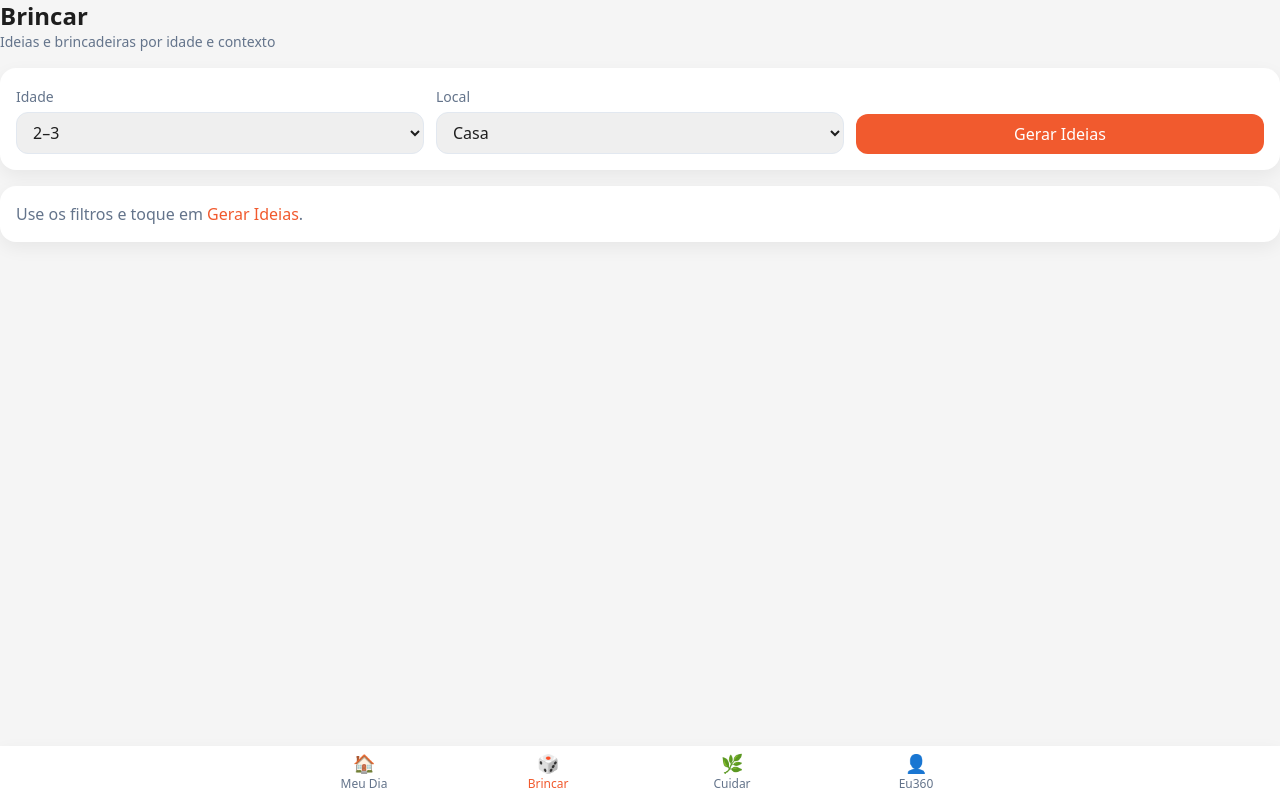
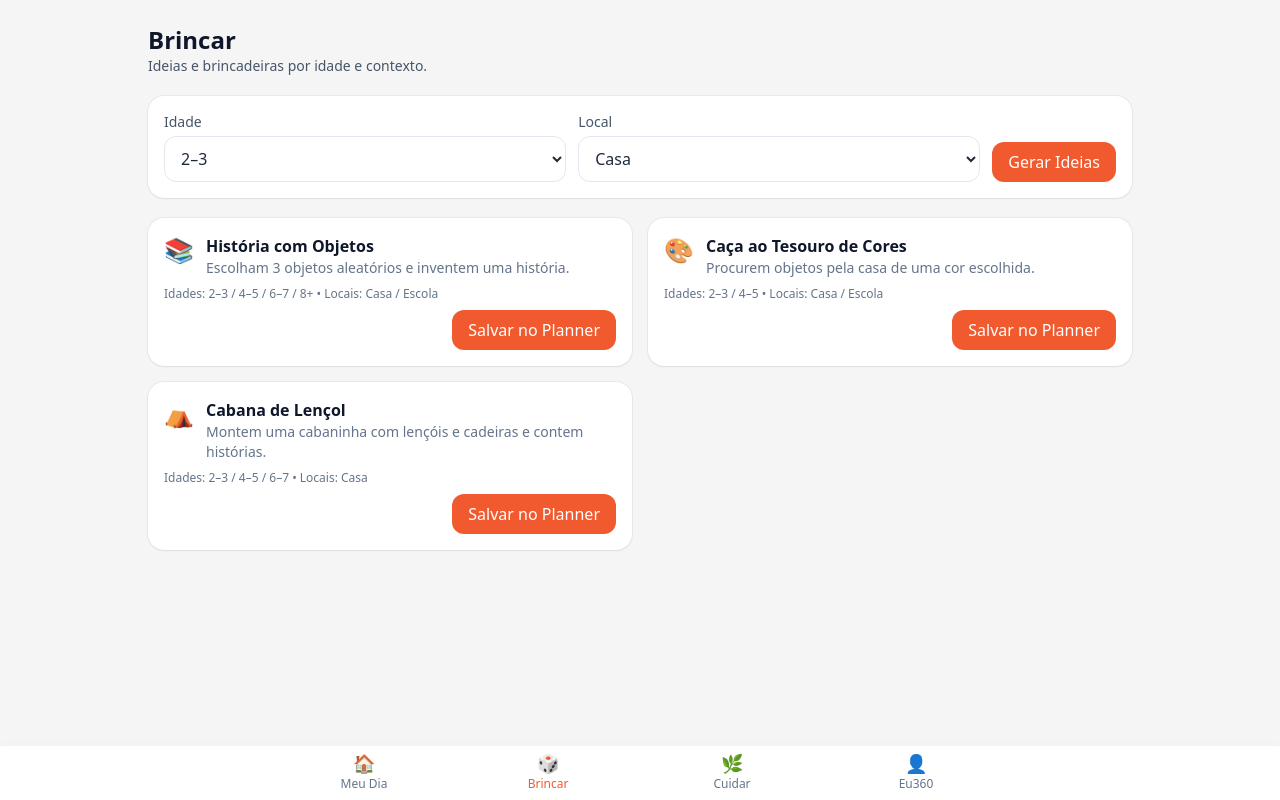
Before and after one commit to simonebrusco/materna360-app, a Next.js app in the folder materna360_starter/: page /brincar in a window 1280 px wide. Built offline with nearby package versions, Linux system fonts and the light colour scheme.

Commit message:
Update page.jsx

```diff
--- a/materna360_starter/app/brincar/page.jsx
+++ b/materna360_starter/app/brincar/page.jsx
@@ -1,86 +1,136 @@
-// app/brincar/page.jsx
+// materna360_starter/app/brincar/page.jsx
 "use client";
-import { useState } from "react";
-import { get, set, keys } from "../../lib/storage";
-import { grantBadge } from "../../lib/gamification";
 
-const IDADES = ["0–1", "2–3", "4–5", "6–7", "8+"];
-const LOCAIS = ["Casa", "Parque", "Escola", "Ao ar livre"];
+import { useMemo, useState } from "react";
+import {
+  ACTIVITIES,
+  filterActivities,
+  AGE_BUCKETS,
+  PLACES,
+} from "../../lib/activities";
+import { addPlannerItem } from "../../lib/planner";
+
+function Select({ value, onChange, options, label }) {
+  return (
+    <label className="flex-1">
+      <span className="block text-sm text-slate-600 mb-1">{label}</span>
+      <select
+        value={value}
+        onChange={(e) => onChange(e.target.value)}
+        className="w-full rounded-xl border border-slate-200 bg-white px-3 py-2.5 text-slate-800"
+      >
+        {options.map((o) => (
+          <option key={o.value} value={o.value}>
+            {o.label}
+          </option>
+        ))}
+      </select>
+    </label>
+  );
+}
+
+function ActivityCard({ a, onSave }) {
+  return (
+    <div className="rounded-2xl bg-white ring-1 ring-black/5 shadow-sm p-4 flex flex-col gap-2">
+      <div className="flex items-start gap-3">
+        <div className="text-2xl">{a.emoji}</div>
+        <div>
+          <div className="font-semibold text-slate-900">{a.title}</div>
+          <div className="text-sm text-slate-500">{a.desc}</div>
+        </div>
+      </div>
+      <div className="text-xs text-slate-500">
+        Idades: {a.ageLabel} • Locais: {a.placeLabel}
+      </div>
+      <div className="flex justify-end">
+        <button
+          onClick={() => onSave(a)}
+          className="btn bg-brand text-white hover:opacity-90 rounded-xl px-4 py-2"
+        >
+          Salvar no Planner
+        </button>
+      </div>
+    </div>
+  );
+}
 
 export default function BrincarPage() {
-  const [idade, setIdade] = useState("2–3");
-  const [local, setLocal] = useState("Casa");
-  const [ideias, setIdeias] = useState([]);
+  const [age, setAge] = useState(AGE_BUCKETS[1].value); // default 2–3
+  const [place, setPlace] = useState(PLACES[0].value);  // default Casa
+  const [seed, setSeed] = useState(0);
 
-  function gerarIdeias() {
-    const base = [
-      "Caça ao Tesouro de Cores 🎨",
-      "Pintura com Bolhas de Sabão 🫧",
-      "História com Objetos da Sala 📚",
-      "Circuito de Almofadas 🧩",
-      "Jogo do Siga o Ritmo 🥁",
-    ];
-    const seed = `${idade}-${local}`.length;
-    const start = seed % 3;
-    setIdeias(base.slice(start, start + 3));
+  const results = useMemo(() => {
+    return filterActivities(ACTIVITIES, { age, place }, 6);
+  }, [age, place, seed]);
+
+  function regenerate() {
+    setSeed((s) => s + 1);
   }
 
-  function salvarNoPlanner(titulo) {
-    const items = get(keys.planner, { casa: [], filhos: [], eu: [] });
-    const id = Date.now().toString(36);
-    const novo = { id, text: `${titulo} (Sugestão)`, done: false };
-    const updated = { ...items, filhos: [novo, ...(items.filhos || [])] };
-    set(keys.planner, updated);
-    grantBadge("Exploradora", "Salvou sugestão no Planner");
-    alert("Salvo no Planner (aba Filhos) ✅");
+  function handleSave(a) {
+    addPlannerItem({
+      area: "filhos",
+      title: `Brincar: ${a.title}`,
+      done: false,
+      meta: { activityId: a.id, age, place },
+    });
+
+    if (typeof window !== "undefined") {
+      window.dispatchEvent(
+        new CustomEvent("m360:win", {
+          detail: { type: "badge", name: "Exploradora" },
+        })
+      );
+    }
+
+    alert("Atividade salva no Planner (aba Filhos) ✅");
   }
 
   return (
-    <main className="pb-28">
-      <header className="mb-4">
-        <h1 className="title">Brincar</h1>
-        <p className="subtitle">Ideias e brincadeiras por idade e contexto</p>
+    <main className="max-w-5xl mx-auto px-5 py-6">
+      <header className="mb-5">
+        <h1 className="text-2xl font-semibold text-slate-900">Brincar</h1>
+        <p className="text-sm text-slate-600">
+          Ideias e brincadeiras por idade e contexto.
+        </p>
       </header>
 
-      {/* Filtros */}
-      <div className="card mb-4">
-        <div className="grid grid-cols-1 sm:grid-cols-3 gap-3">
-          <div>
-            <label className="text-sm text-slate-500">Idade</label>
-            <select value={idade} onChange={(e) => setIdade(e.target.value)}
-              className="mt-1 w-full border border-slate-200 rounded-xl px-3 py-2">
-              {IDADES.map((i) => <option key={i} value={i}>{i}</option>)}
-            </select>
-          </div>
-          <div>
-            <label className="text-sm text-slate-500">Local</label>
-            <select value={local} onChange={(e) => setLocal(e.target.value)}
-              className="mt-1 w-full border border-slate-200 rounded-xl px-3 py-2">
-              {LOCAIS.map((l) => <option key={l} value={l}>{l}</option>)}
-            </select>
-          </div>
+      <section className="rounded-2xl bg-white ring-1 ring-black/5 shadow-sm p-4 mb-5">
+        <div className="flex flex-col md:flex-row gap-3">
+          <Select
+            value={age}
+            onChange={setAge}
+            options={AGE_BUCKETS}
+            label="Idade"
+          />
+          <Select
+            value={place}
+            onChange={setPlace}
+            options={PLACES}
+            label="Local"
+          />
           <div className="flex items-end">
-            <button onClick={gerarIdeias} className="btn btn-primary w-full">Gerar Ideias</button>
+            <button
+              onClick={regenerate}
+              className="btn bg-brand text-white hover:opacity-90 rounded-xl px-4 py-2"
+            >
+              Gerar Ideias
+            </button>
           </div>
         </div>
-      </div>
+      </section>
 
-      {/* Ideias */}
-      <ul className="space-y-2">
-        {ideias.map((t, idx) => (
-          <li key={idx} className="card flex items-center justify-between">
-            <div>{t}</div>
-            <button className="text-sm text-brand hover:underline" onClick={() => salvarNoPlanner(t)}>
-              Salvar no Planner
-            </button>
-          </li>
-        ))}
-        {ideias.length === 0 && (
-          <li className="card text-slate-500">
-            Use os filtros e toque em <span className="text-brand font-medium">Gerar Ideias</span>.
-          </li>
+      <section className="grid grid-cols-1 md:grid-cols-2 gap-4">
+        {results.length === 0 ? (
+          <div className="col-span-full text-slate-600 text-sm">
+            Nada por aqui com esses filtros. Tente outra idade/local. 🙂
+          </div>
+        ) : (
+          results.map((a) => (
+            <ActivityCard key={a.id} a={a} onSave={handleSave} />
+          ))
         )}
-      </ul>
+      </section>
     </main>
   );
 }
```
